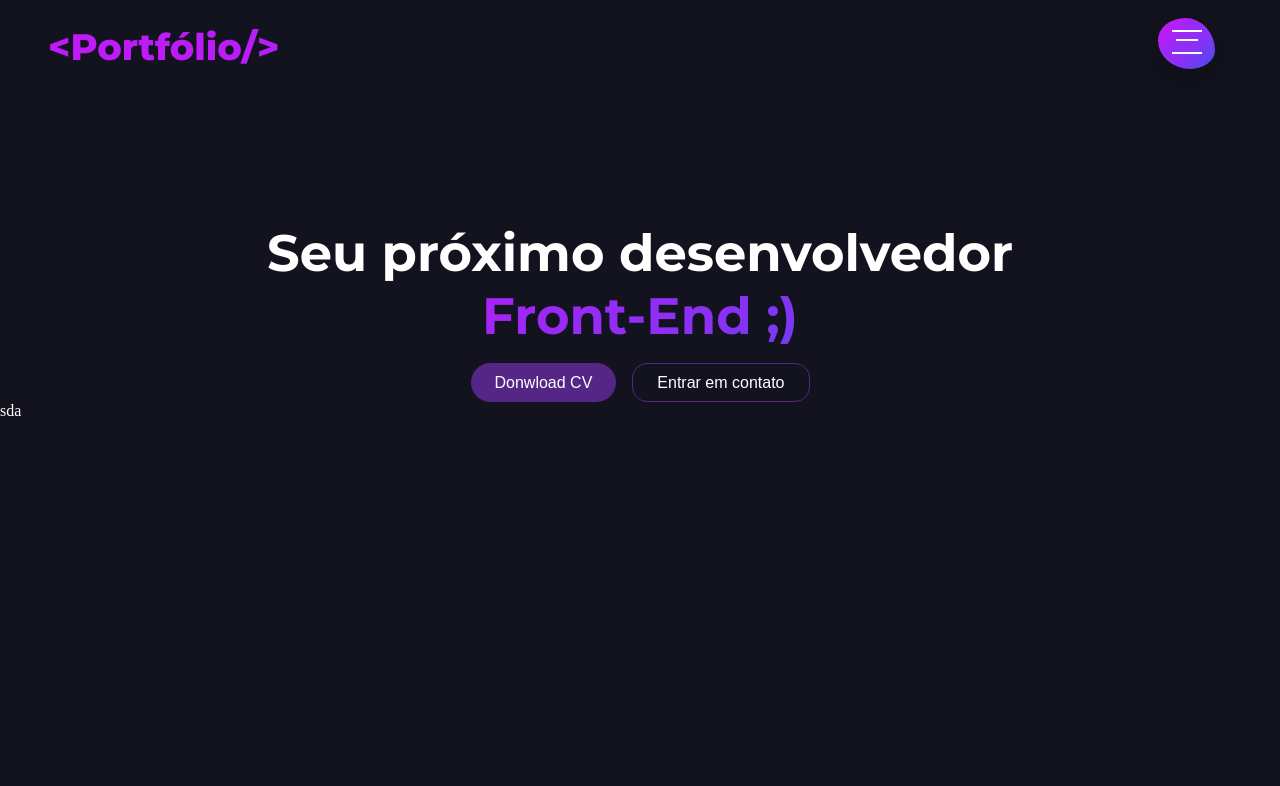
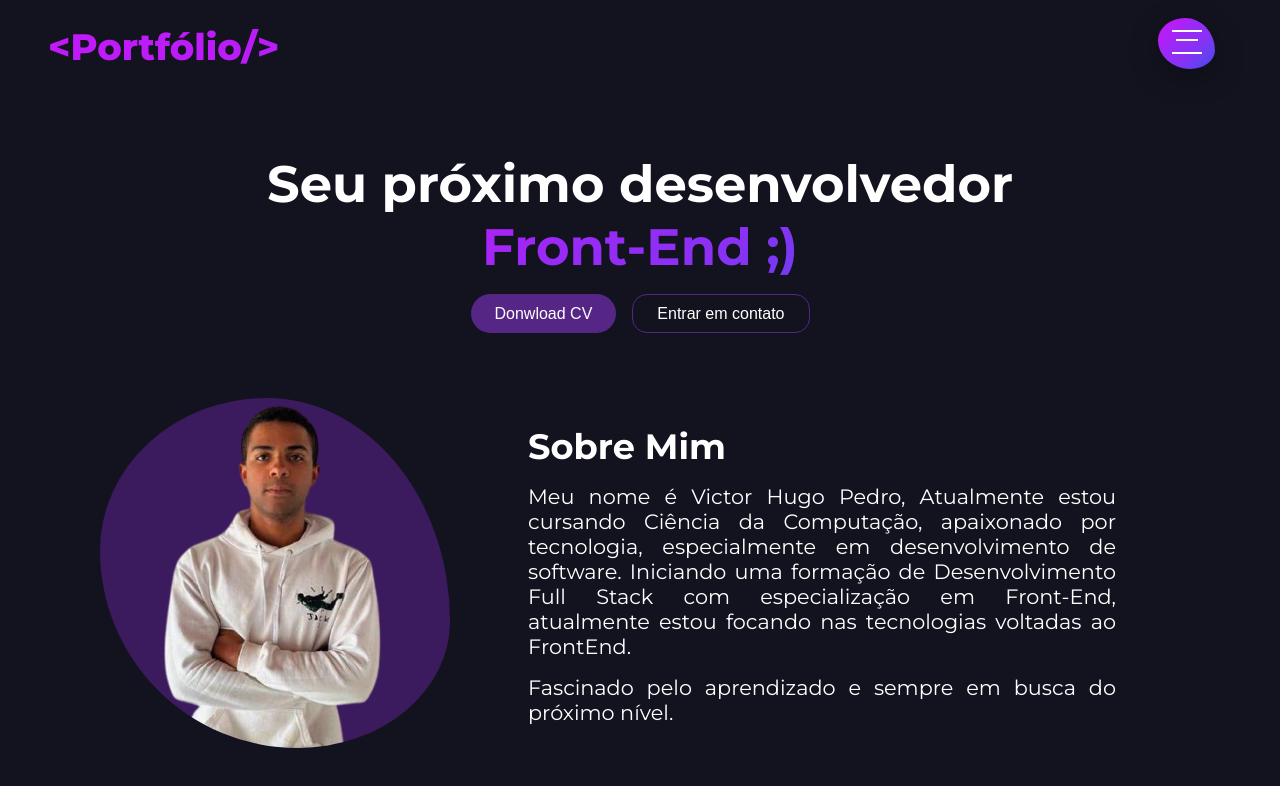
Before and after one commit to devpdro/portfolio-2.0, a React (Create React App) app: page / in a window 1280 px wide. Shown: the top 786 px of the page. Built offline with nearby package versions, Linux system fonts and the light colour scheme.

Commit message:
feat: adding section about

```diff
--- a/src/components/layout/About.js
+++ b/src/components/layout/About.js
@@ -1,5 +1,28 @@
+import styles from "../../styles/layout/About.module.scss";
+
+import Image from "../../assets/post1.png";
+
 function About() {
-  return <div>sda</div>;
+  return (
+    <section className={styles.container}>
+      <div className={styles.box_container}>
+        <div className={styles.img_box}>
+          <img className={styles.img} src={Image} alt="Foto minha" />
+        </div>
+        <div className={styles.text_box}>
+          <h1>Sobre Mim</h1>
+          <p>
+            Meu nome é Victor Hugo Pedro, Atualmente estou cursando Ciência da
+            Computação, apaixonado por tecnologia, especialmente em
+            desenvolvimento de software. Iniciando uma formação de
+            Desenvolvimento Full Stack com especialização em Front-End,
+            atualmente estou focando nas tecnologias voltadas ao FrontEnd.
+          </p>
+          <p>Fascinado pelo aprendizado e sempre em busca do próximo nível.</p>
+        </div>
+      </div>
+    </section>
+  );
 }
 
 export default About;
--- a/src/components/layout/Header.js
+++ b/src/components/layout/Header.js
@@ -1,5 +1,4 @@
 import styles from "../../styles/layout/Header.module.scss"
-
 
 function Header() {
   return (
--- a/src/index.scss
+++ b/src/index.scss
@@ -13,7 +13,7 @@
 body {
   color: #fff;
   background-color: #13131F;
-  overflow: hidden;
+  overflow-x: hidden;
   background-position: center;
   background-repeat: repeat;
   background-size: 4%;
--- a/src/styles/layout/About.module.scss
+++ b/src/styles/layout/About.module.scss
@@ -0,0 +1,56 @@
+.container {
+  max-width: 1080px;
+  margin: 0 auto;
+  margin-top: 2.7rem;
+  .box_container {
+    display: flex;
+    justify-content: space-between;
+    align-items: center;
+    .text_box {
+      text-align: justify;
+      padding: 3rem 4rem 3rem 3rem;
+      max-width: 700px;
+      h1 {
+        font-size: 2.2rem;
+        font-family: "Montserrat", sans-serif;
+      }
+      p {
+        padding-top: 1rem;
+        font-size: 1.3rem;
+        font-family: "Montserrat", sans-serif;
+      }
+    }
+    .img_box {
+      .img {
+        width: 350px;
+        height: 350px;
+        background-color: #3b1a5e;
+        animation: border-transform 7s linear infinite;
+        @keyframes border-transform {
+          0%,
+          100% {
+            border-radius: 63% 37% 54% 46% / 55% 48% 52% 45%;
+          }
+          14% {
+            border-radius: 40% 60% 54% 46% / 49% 60% 40% 51%;
+          }
+          28% {
+            border-radius: 54% 46% 38% 62% / 49% 70% 30% 51%;
+          }
+          42% {
+            border-radius: 61% 39% 55% 45% / 61% 38% 62% 39%;
+          }
+          56% {
+            border-radius: 61% 39% 67% 33% / 70% 50% 50% 30%;
+          }
+          70% {
+            border-radius: 50% 50% 34% 66% / 56% 68% 32% 44%;
+          }
+          84% {
+            border-radius: 46% 54% 50% 50% / 35% 61% 39% 65%;
+          }
+        }
+      }
+    }
+  }
+}
--- a/src/styles/layout/Header.module.scss
+++ b/src/styles/layout/Header.module.scss
@@ -5,7 +5,7 @@
     display: flex;
     justify-content: center;
     align-items: center;
-    margin-top: 8rem;
+    margin-top: 3.7rem;
     .text_box {
       font-family: "Montserrat", sans-serif;
       h2 {
```
Also changed, not shown: src/components/Certifications.js (added), src/styles/Certifications.module.scss (added).
